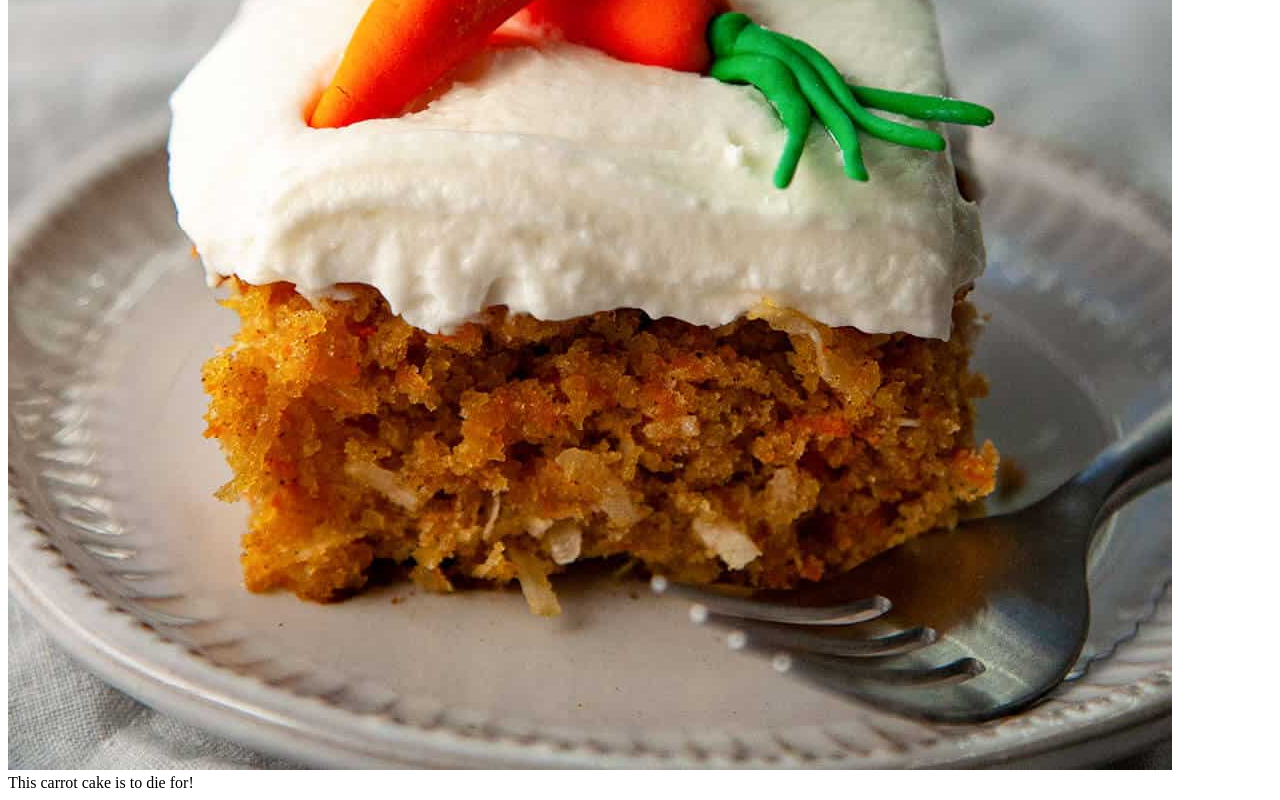
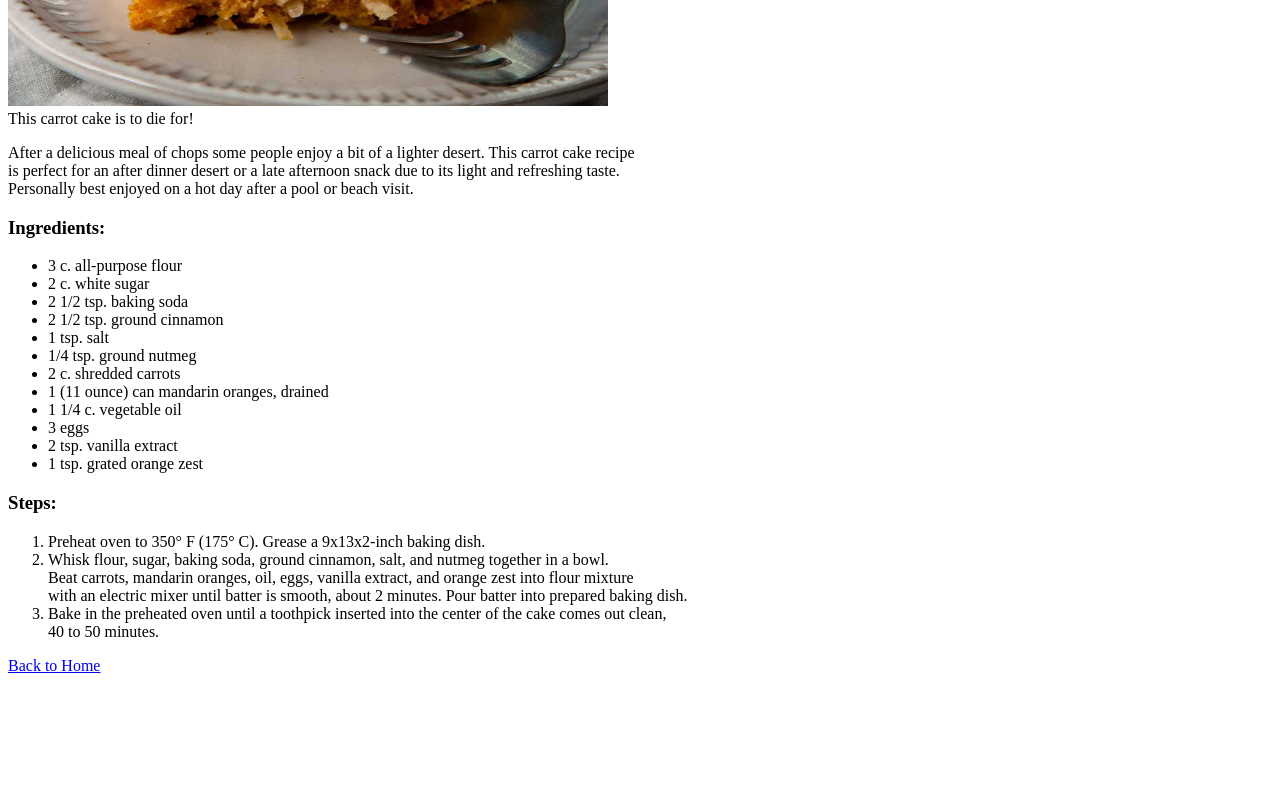
Before and after one commit to Gibian/odin-recipies, a plain HTML site: page recipes/carrot-cake.html in a window 1280 px wide. Shown: the part 474-1274 px from the top of the page. After the commit the page ends 1157 px from the top, so only its background shows below. Drawn offline with Linux system fonts and the light colour scheme.

Commit message:
modify carrot cake and add home button to all
filled in the information for the carrot cake recipe page and corrected
the sizing of all images as well as added home button for navigational
convenience.

```diff
--- a/recipes/carrot-cake.html
+++ b/recipes/carrot-cake.html
@@ -8,8 +8,40 @@
     <body>
         <h1>Isaac's Carrot Cake</h1>
 
-        <img src="../img/carrot-cake.jpg" alt="Scrumptious looking carrot cake.">
+        <img src="../img/carrot-cake.jpg" alt="Scrumptious looking carrot cake." style="width: 600px;height: 500px;">
         <br>This carrot cake is to die for!
 
+        <p>
+            After a delicious meal of chops some people enjoy a bit of a lighter desert. This carrot cake recipe <br>
+            is perfect for an after dinner desert or a late afternoon snack due to its light and refreshing taste. <br>
+            Personally best enjoyed on a hot day after a pool or beach visit.
+        </p>
+
+        <h3>Ingredients:</h3>
+        <ul>
+            <li>3 c. all-purpose flour</li>
+            <li>2 c. white sugar</li>
+            <li>2 1/2 tsp. baking soda</li>
+            <li>2 1/2 tsp. ground cinnamon</li>
+            <li>1 tsp. salt</li>
+            <li>1/4 tsp. ground nutmeg</li>
+            <li>2 c. shredded carrots</li>
+            <li>1 (11 ounce) can mandarin oranges, drained</li>
+            <li>1 1/4 c. vegetable oil</li>
+            <li>3 eggs</li>
+            <li>2 tsp. vanilla extract</li>
+            <li>1 tsp. grated orange zest</li>
+        </ul>
+
+        <h3>Steps:</h3>
+        <ol>
+            <li>Preheat oven to 350&#176 F (175&#176 C). Grease a 9x13x2-inch baking dish.</li>
+            <li>Whisk flour, sugar, baking soda, ground cinnamon, salt, and nutmeg together in a bowl. <br>
+                Beat carrots, mandarin oranges, oil, eggs, vanilla extract, and orange zest into flour mixture <br>
+                with an electric mixer until batter is smooth, about 2 minutes. Pour batter into prepared baking dish.</li>
+            <li>Bake in the preheated oven until a toothpick inserted into the center of the cake comes out clean, <br>
+                40 to 50 minutes.</li>
+        </ol>
+        <a href="../index.html">Back to Home</a>
     </body>
 </html>
```
Also changed, not shown: recipes/deviled-eggs.html (+2 -1 lines), recipes/porkchops.html (+2 -1 lines).
